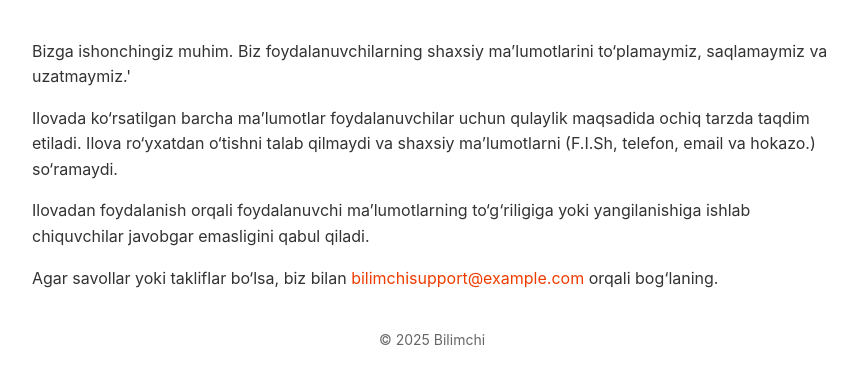
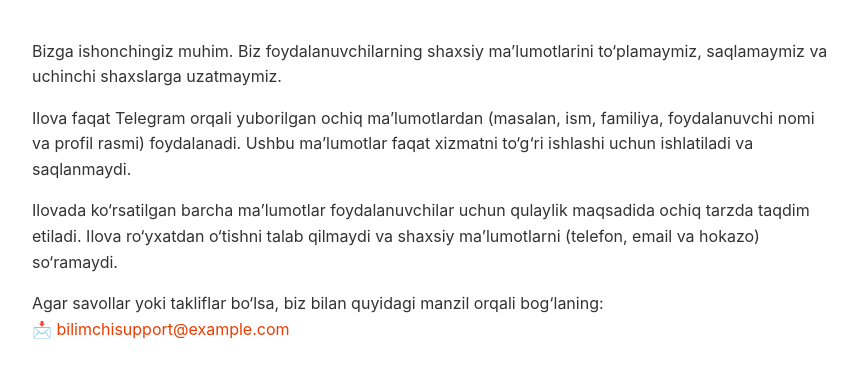
Before and after one commit to bilimchiuz/bilimchi, a plain HTML site: page index.html in a window 1280 px wide. Shown: the part 109-488 px from the top of the page, without its empty margins (208-1065 px from the left). Drawn offline with Linux system fonts and the light colour scheme.

Commit message:
Update index.html

```diff
--- a/index.html
+++ b/index.html
@@ -65,10 +65,12 @@
     <h1>Maxfiylik siyosati</h1>
   </header>
   <main>
-        <p>Bizga ishonchingiz muhim. Biz foydalanuvchilarning shaxsiy ma’lumotlarini to‘plamaymiz, saqlamaymiz va uzatmaymiz.'</p>
-        <p>Ilovada ko‘rsatilgan barcha ma’lumotlar foydalanuvchilar uchun qulaylik maqsadida ochiq tarzda taqdim etiladi. Ilova ro‘yxatdan o‘tishni talab qilmaydi va shaxsiy ma’lumotlarni (F.I.Sh, telefon, email va hokazo.) so‘ramaydi.</p>
-        <p>Ilovadan foydalanish orqali foydalanuvchi ma’lumotlarning to‘g‘riligiga yoki yangilanishiga ishlab chiquvchilar javobgar emasligini qabul qiladi.</p>
-        <p>Agar savollar yoki takliflar bo‘lsa, biz bilan <a href="mailto:bilimchisupport@example.com">bilimchisupport@example.com</a> orqali bog‘laning.</p>
+    <p>Bizga ishonchingiz muhim. Biz foydalanuvchilarning shaxsiy ma’lumotlarini to‘plamaymiz, saqlamaymiz va uchinchi shaxslarga uzatmaymiz.</p>
+    <p>Ilova faqat Telegram orqali yuborilgan ochiq ma’lumotlardan (masalan, ism, familiya, foydalanuvchi nomi va profil rasmi) foydalanadi. Ushbu ma’lumotlar faqat xizmatni to‘g‘ri ishlashi uchun ishlatiladi va saqlanmaydi.</p>
+    <p>Ilovada ko‘rsatilgan barcha ma’lumotlar foydalanuvchilar uchun qulaylik maqsadida ochiq tarzda taqdim etiladi. Ilova ro‘yxatdan o‘tishni talab qilmaydi va shaxsiy ma’lumotlarni (telefon, email va hokazo) so‘ramaydi.</p>
+    <p>Agar savollar yoki takliflar bo‘lsa, biz bilan quyidagi manzil orqali bog‘laning:<br>📩
+      <a href="mailto:bilimchisupport@example.com">bilimchisupport@example.com</a>
+    </p>
   </main>
   <footer>
     © 2025 Bilimchi
```
Lines whose indentation alone changed are shown as unchanged.
